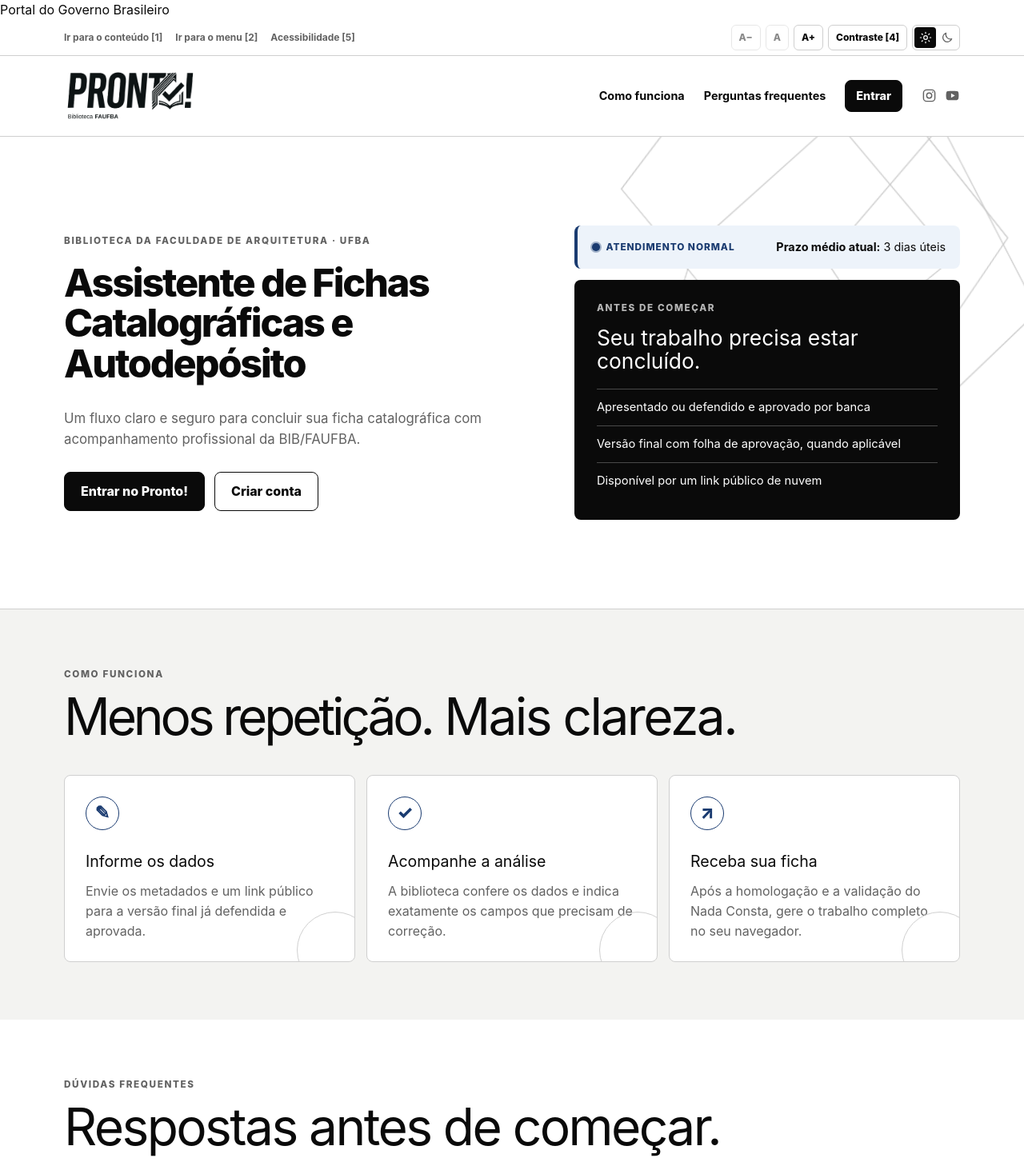
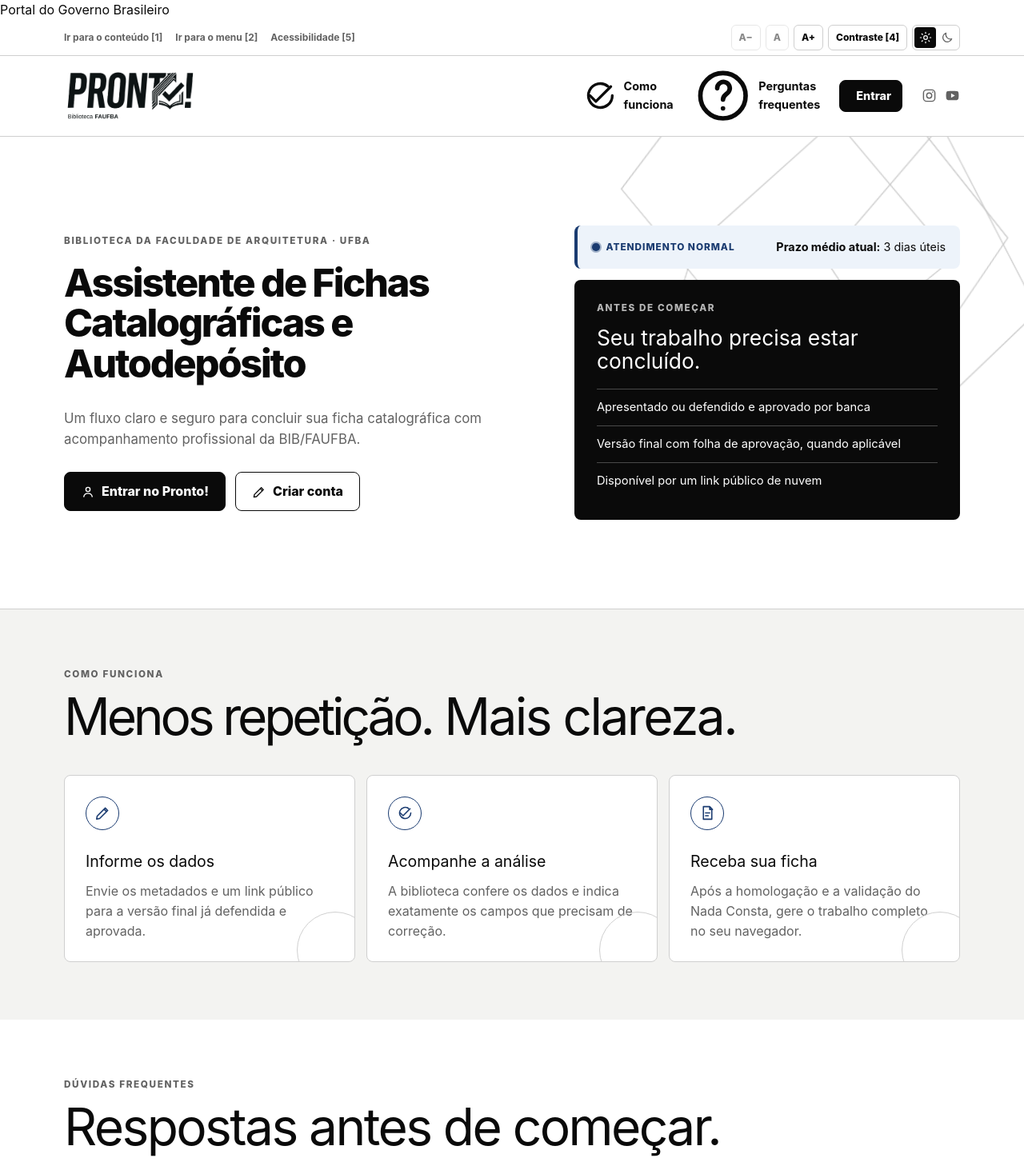
Before and after one commit to ramondavi/codex-projetos, a Next.js app: page / in a window 1280 px wide. Shown: the top 1453 px of the page at 80% size. Built offline with nearby package versions, Linux system fonts and the light colour scheme; no server answers; the database is empty.

Commit message:
feat: adiciona icones de orientacao

```diff
--- a/src/app/globals.css
+++ b/src/app/globals.css
@@ -194,9 +194,9 @@
 }
 .site-header__inner { min-height: 100px; display: flex; align-items: center; justify-content: space-between; gap: 24px; }
 .site-header__nav { display: flex; align-items: center; gap: 24px; font-size: 0.9rem; font-weight: 650; }
-.site-header__nav > a { text-decoration: none; }
+.site-header__nav > a { display: inline-flex; align-items: center; gap: 7px; text-decoration: none; }
 .site-header__nav > a:hover { color: var(--gold); }
-.site-header__access { padding: 8px 13px; border: 1px solid var(--text); border-radius: var(--radius); background: var(--text); color: var(--bg); font-weight: 800; }
+.site-header__access { display: inline-flex; align-items: center; gap: 7px; padding: 8px 13px; border: 1px solid var(--text); border-radius: var(--radius); background: var(--text); color: var(--bg); font-weight: 800; }
 .site-header__access:hover { background: var(--institutional); border-color: var(--institutional); color: #fff !important; transform: translateY(-1px); }
 .site-header__account { position: relative; padding-bottom: 10px; margin-bottom: -10px; }
 .site-header__submenu { position: absolute; top: 100%; right: 0; z-index: 20; display: grid; min-width: 210px; padding: 8px; border: 1px solid var(--line); border-radius: var(--radius); background: var(--surface-raised); box-shadow: var(--shadow); opacity: 0; pointer-events: none; transform: translateY(-6px); transition: opacity .18s ease, transform .18s ease; }
@@ -204,11 +204,11 @@
 .site-header__submenu a { padding: 9px 10px; color: var(--text); text-decoration: none; font-size: .8rem; }
 .site-header__submenu a:hover { background: var(--surface); color: var(--institutional); }
 .site-header__submenu form { margin-top: 4px; padding-top: 8px; border-top: 1px solid var(--line); }
-.site-header__logout { width: 100%; padding: 9px 10px; border: 0; background: transparent; color: #b91c1c; cursor: pointer; font: inherit; font-size: .8rem; font-weight: 800; text-align: left; text-decoration: underline; text-decoration-thickness: 1px; text-underline-offset: 3px; }
+.site-header__logout { display: inline-flex; align-items: center; gap: 7px; width: 100%; padding: 9px 10px; border: 0; background: transparent; color: #b91c1c; cursor: pointer; font: inherit; font-size: .8rem; font-weight: 800; text-align: left; text-decoration: underline; text-decoration-thickness: 1px; text-underline-offset: 3px; }
 .site-header__logout:hover { color: #7f1d1d; background: color-mix(in srgb, #b91c1c 8%, transparent); }
 .logout-icon { display: grid; place-items: center; width: 38px; height: 38px; padding: 0; border: 1px solid var(--institutional); border-radius: var(--radius); background: color-mix(in srgb, var(--institutional) 12%, var(--surface-raised)); color: var(--institutional); cursor: pointer; transition: transform .18s ease, background .18s ease, color .18s ease; }
 .logout-icon:hover { background: var(--institutional); color: var(--bg); transform: translateY(-1px); }
-.logout-icon svg { width: 18px; height: 18px; fill: none; stroke: currentColor; stroke-width: 1.9; stroke-linecap: round; stroke-linejoin: round; }
+.logout-icon svg { width: 18px; height: 18px; }
 .breadcrumb { font-size: .76rem; }
 .breadcrumb ol { display: flex; flex-wrap: wrap; gap: 7px; margin: 0; padding: 0; list-style: none; }
 .breadcrumb li { display: flex; align-items: center; gap: 7px; color: var(--text-muted); }
@@ -268,6 +268,8 @@
 .button--danger { border-color: #991b1b; background: #991b1b; color: #fff; }
 .button--danger:hover { border-color: #7f1d1d; background: #7f1d1d; color: #fff; box-shadow: 0 4px 12px rgb(153 27 27 / 24%); transform: translateY(-1px); }
 .button--full { width: 100%; }
+.button--with-icon { gap: 8px; }
+.button--with-icon svg { width: 18px; height: 18px; flex: 0 0 auto; }
 .hero__aside { position: relative; z-index: 1; align-self: center; }
 .notice { display: flex; align-items: center; justify-content: space-between; gap: 20px; padding: 16px 18px; border-radius: var(--radius); background: var(--institutional-soft); border-left: 4px solid var(--institutional); }
 .notice--alert { background: color-mix(in srgb, var(--danger) 10%, var(--surface)); border-left-color: var(--danger); }
@@ -302,7 +304,8 @@
 .step::after { content: ""; position: absolute; right: -24px; bottom: -34px; width: 96px; height: 96px; border: 1px solid var(--line); border-radius: 50%; transition: transform .32s ease, background .32s ease; }
 .step:hover { transform: translateY(-6px); border-color: var(--gold); box-shadow: var(--shadow); }
 .step:hover::after { transform: scale(1.75); background: color-mix(in srgb, var(--gold) 12%, transparent); }
-.step__icon { width: 42px; height: 42px; display: grid; place-items: center; border: 1px solid var(--gold); border-radius: 50%; color: var(--gold-dark); font-size: 1.4rem; font-weight: 800; transition: transform .28s ease, background .28s ease, color .28s ease; }
+.step__icon { width: 42px; height: 42px; display: grid; place-items: center; border: 1px solid var(--gold); border-radius: 50%; color: var(--gold-dark); transition: transform .28s ease, background .28s ease, color .28s ease; }
+.step__icon svg { width: 21px; height: 21px; }
 .step:hover .step__icon { transform: rotate(-9deg) scale(1.08); background: var(--gold); color: var(--bg); }
 .step h3 { margin: 24px 0 10px; font-size: 1.22rem; }
 .step p { margin: 0; color: var(--text-muted); }
@@ -793,6 +796,8 @@
 .field-review__previous-value strong { color: #8b3d15; }
 .queue-item__actions { display: grid; align-content: center; gap: 10px; }
 .queue-item__actions > span { color: var(--text-muted); font-size: 0.76rem; }
+.queue-search > span { display: inline-flex; align-items: center; gap: 6px; }
+.queue-search > span svg { width: 15px; height: 15px; color: var(--institutional); }
 .button--small { min-height: 40px; padding: 8px 13px; font-size: 0.8rem; }
 .queue-item__actions select { min-height: 40px; font-size: 0.78rem; }
 .dashboard-main--analysis { width: min(1240px, calc(100% - 72px)); }
--- a/src/app/page.tsx
+++ b/src/app/page.tsx
@@ -5,12 +5,13 @@
 import { SiteHeader } from "@/components/site-header";
 import { createClient } from "@/lib/supabase/server";
 import { isCurrentServiceAnnouncement } from "@/lib/service-announcements";
+import { AppIcon, type AppIconName } from "@/components/app-icon";
 
 const steps = [
-  ["pencil", "Informe os dados", "Envie os metadados e um link público para a versão final já defendida e aprovada."],
+  ["edit", "Informe os dados", "Envie os metadados e um link público para a versão final já defendida e aprovada."],
   ["review", "Acompanhe a análise", "A biblioteca confere os dados e indica exatamente os campos que precisam de correção."],
-  ["file", "Receba sua ficha", "Após a homologação e a validação do Nada Consta, gere o trabalho completo no seu navegador."],
-];
+  ["document", "Receba sua ficha", "Após a homologação e a validação do Nada Consta, gere o trabalho completo no seu navegador."],
+] as const satisfies readonly [AppIconName, string, string][];
 const fallbackHomeFaqs = [
   { id: "fallback-home-1", question: "Quem pode usar o Pronto!?", answer: "Estudantes da UFBA que precisam solicitar ficha catalográfica e realizar o autodepósito, além da equipe autorizada da BIB/FA." },
   { id: "fallback-home-2", question: "O trabalho completo é enviado ao Pronto!?", answer: "Não. O estudante informa um link público para análise e o PDF completo permanece no próprio dispositivo durante a mesclagem da ficha." },
@@ -37,7 +38,7 @@
               <p className="eyebrow">Biblioteca da Faculdade de Arquitetura · UFBA</p>
               <p className="hero__lead">Assistente de Fichas Catalográficas e Autodepósito</p>
               <p className="hero__description">Um fluxo claro e seguro para concluir sua ficha catalográfica com acompanhamento profissional da BIB/FAUFBA.</p>
-              {!user && <div className="actions"><Link className="button button--primary" href="/entrar">Entrar no Pronto!</Link><Link className="button button--secondary" href="/cadastro">Criar conta</Link></div>}
+              {!user && <div className="actions"><Link className="button button--primary button--with-icon" href="/entrar"><AppIcon name="account" />Entrar no Pronto!</Link><Link className="button button--secondary button--with-icon" href="/cadastro"><AppIcon name="edit" />Criar conta</Link></div>}
             </div>
             <div className="hero__aside">
               <Notice announcement={currentAnnouncement} />
@@ -61,7 +62,7 @@
             <div className="steps">
               {steps.map(([icon, title, description]) => (
                 <article className="step" key={icon}>
-                  <span className={`step__icon step__icon--${icon}`} aria-hidden="true">{icon === "pencil" ? "✎" : icon === "review" ? "✓" : "↗"}</span>
+                  <span className="step__icon" aria-hidden="true"><AppIcon name={icon} /></span>
                   <h3>{title}</h3>
                   <p>{description}</p>
                 </article>
--- /dev/null
+++ b/src/components/app-icon.tsx
@@ -0,0 +1,34 @@
+import type { ReactNode, SVGProps } from "react";
+
+export type AppIconName = "account" | "admin" | "arrowRight" | "book" | "calendar" | "check" | "document" | "edit" | "external" | "help" | "home" | "inbox" | "lock" | "logout" | "panelCollapse" | "panelExpand" | "queue" | "request" | "review" | "search" | "settings" | "shield" | "upload" | "work";
+
+const paths: Record<AppIconName, ReactNode> = {
+  account: <><circle cx="12" cy="8" r="3.5" /><path d="M5 20c.7-3.7 3-5.5 7-5.5s6.3 1.8 7 5.5" /></>,
+  admin: <><circle cx="12" cy="8" r="3" /><path d="M5 20c.8-3.5 3-5 7-5s6.2 1.5 7 5M19 6v4M17 8h4" /></>,
+  arrowRight: <path d="M5 12h14M13 6l6 6-6 6" />,
+  book: <><path d="M4 5.5A2.5 2.5 0 0 1 6.5 3H20v16H6.5A2.5 2.5 0 0 0 4 21.5z" /><path d="M4 5.5v16M8 7h8M8 11h8" /></>,
+  calendar: <><rect x="3" y="5" width="18" height="16" rx="2" /><path d="M7 3v4M17 3v4M3 10h18M8 14h3M8 17h6" /></>,
+  check: <path d="m5 12 4 4L19 6" />,
+  document: <><path d="M6 3h9l3 3v15H6zM15 3v4h4M9 12h6M9 16h4" /></>,
+  edit: <><path d="m4 16.5-.8 4.3 4.3-.8L19 8.5 15.5 5zM13.8 6.7l3.5 3.5" /></>,
+  external: <><path d="M14 4h6v6M20 4l-9 9" /><path d="M17 13v5a2 2 0 0 1-2 2H6a2 2 0 0 1-2-2V9a2 2 0 0 1 2-2h5" /></>,
+  help: <><circle cx="12" cy="12" r="9" /><path d="M9.7 9a2.5 2.5 0 1 1 4.5 1.5c-.9 1.1-2.2 1.4-2.2 3M12 17h.01" /></>,
+  home: <><path d="m3 11 9-8 9 8v9H4v-9" /><path d="M9 20v-5h6v5" /></>,
+  inbox: <><path d="M4 4h16v14H4zM4 14h5l1.5 2h3L15 14h5" /></>,
+  lock: <><rect x="5" y="10" width="14" height="11" rx="2" /><path d="M8 10V7a4 4 0 0 1 8 0v3" /></>,
+  logout: <><path d="M10 4H5v16h5M14 8l4 4-4 4M8 12h10" /></>,
+  panelCollapse: <><rect x="3.5" y="4" width="17" height="16" rx="2" /><path d="M9 4v16M16 9l-3 3 3 3" /></>,
+  panelExpand: <><rect x="3.5" y="4" width="17" height="16" rx="2" /><path d="M9 4v16M12 9l3 3-3 3" /></>,
+  queue: <><path d="M8 6h12M8 12h12M8 18h12" /><circle cx="4" cy="6" r="1" /><circle cx="4" cy="12" r="1" /><circle cx="4" cy="18" r="1" /></>,
+  request: <><path d="M6 3h9l3 3v15H6zM15 3v4h4M9 12h6M9 16h4" /></>,
+  review: <><path d="m5 12 4 4L19 6" /><path d="M20 12a8 8 0 1 1-3-6.2" /></>,
+  search: <><circle cx="10.8" cy="10.8" r="6.3" /><path d="m16 16 4.3 4.3" /></>,
+  settings: <><circle cx="12" cy="12" r="3" /><path d="M19.4 15a1.7 1.7 0 0 0 .3 1.9l.1.1-2.5 2.5-.1-.1a1.7 1.7 0 0 0-1.9-.3 1.7 1.7 0 0 0-1 1.6v.2h-3.6v-.2a1.7 1.7 0 0 0-1-1.6 1.7 1.7 0 0 0-1.9.3l-.1.1L5.2 17l.1-.1a1.7 1.7 0 0 0 .3-1.9 1.7 1.7 0 0 0-1.6-1H3.8v-3.6H4a1.7 1.7 0 0 0 1.6-1 1.7 1.7 0 0 0-.3-1.9l-.1-.1L7.7 5l.1.1a1.7 1.7 0 0 0 1.9.3 1.7 1.7 0 0 0 1-1.6v-.2h3.6v.2a1.7 1.7 0 0 0 1 1.6 1.7 1.7 0 0 0 1.9-.3l.1-.1 2.5 2.5-.1.1a1.7 1.7 0 0 0-.3 1.9 1.7 1.7 0 0 0 1.6 1h.2V14H21a1.7 1.7 0 0 0-1.6 1Z" /></>,
+  shield: <><path d="M12 3 20 6v5c0 5-3.4 8-8 10-4.6-2-8-5-8-10V6z" /><path d="m8.5 12 2.2 2.2 4.8-5" /></>,
+  upload: <><path d="M4 15v4h16v-4M12 4v11M8 8l4-4 4 4" /></>,
+  work: <><rect x="3" y="6" width="18" height="14" rx="2" /><path d="M8 6V4h8v2M3 12h18M10 12v2h4v-2" /></>,
+};
+
+export function AppIcon({ name, className, ...props }: { name: AppIconName } & SVGProps<SVGSVGElement>) {
+  return <svg className={className} aria-hidden="true" viewBox="0 0 24 24" fill="none" stroke="currentColor" strokeWidth="1.8" strokeLinecap="round" strokeLinejoin="round" {...props}>{paths[name]}</svg>;
+}
--- a/src/components/site-header.tsx
+++ b/src/components/site-header.tsx
@@ -4,6 +4,7 @@
 import { createClient } from "@/lib/supabase/server";
 import { PublicBreadcrumbs } from "./breadcrumbs";
 import { logout } from "@/app/auth-actions";
+import { AppIcon } from "./app-icon";
 
 export async function SiteHeader() {
   const supabase = await createClient();
@@ -19,9 +20,9 @@
         <div className="container site-header__inner">
         <div className="shell-brand"><Brand compact /></div>
         <nav id="menu-principal" aria-label="Navegação principal" className="site-header__nav" tabIndex={-1}>
-          <Link href="/#como-funciona">Como funciona</Link>
-          <Link href="/perguntas-frequentes">Perguntas frequentes</Link>
-          {user ? <div className="site-header__account"><Link className="site-header__access" href={accessHref}>{accessLabel}</Link><div className="site-header__submenu">{panelLinks.map(([label, href]) => <Link key={href} href={href}>{label}</Link>)}<form action={logout}><button className="site-header__logout" type="submit">↗ Sair da conta</button></form></div></div> : <Link className="site-header__access" href={accessHref}>{accessLabel}</Link>}
+          <Link href="/#como-funciona"><AppIcon name="review" />Como funciona</Link>
+          <Link href="/perguntas-frequentes"><AppIcon name="help" />Perguntas frequentes</Link>
+          {user ? <div className="site-header__account"><Link className="site-header__access" href={accessHref}><AppIcon name="account" />{accessLabel}</Link><div className="site-header__submenu">{panelLinks.map(([label, href]) => <Link key={href} href={href}>{label}</Link>)}<form action={logout}><button className="site-header__logout" type="submit"><AppIcon name="logout" />Sair da conta</button></form></div></div> : <Link className="site-header__access" href={accessHref}><AppIcon name="account" />{accessLabel}</Link>}
           <LibrarySocialLinks />
         </nav>
         </div>
--- a/src/components/staff-queue.tsx
+++ b/src/components/staff-queue.tsx
@@ -5,6 +5,7 @@
 import { useRouter, useSearchParams } from "next/navigation";
 import { createClient } from "@/lib/supabase/client";
 import type { QueueRequest, StaffOption } from "@/domain/staff-queue/types";
+import { AppIcon } from "./app-icon";
 
 const statusLabels: Record<string, string> = { submitted: "Na fila", in_review: "Em análise", changes_requested: "Correções solicitadas", approved: "Homologada", completed: "Concluída", canceled: "Cancelada" };
 const levelLabels: Record<string, string> = { undergraduate: "Graduação", specialization: "Especialização", master: "Mestrado", doctorate: "Doutorado" };
@@ -70,7 +71,7 @@
   return <>
     {error && <div className="auth-feedback auth-feedback--error" role="alert">{error}</div>}
     <section className="queue-filters" aria-label="Filtros da fila">
-      <label className="queue-search">Busca <input value={search} onChange={(e) => setSearch(e.target.value)} placeholder="Estudante, protocolo, título ou orientador" /></label>
+      <label className="queue-search"><span><AppIcon name="search" />Busca</span><input value={search} onChange={(e) => setSearch(e.target.value)} placeholder="Estudante, protocolo, título ou orientador" /></label>
       <label>Status <select value={status} onChange={(e) => setStatus(e.target.value)}><option value="">Todos</option>{Object.entries(statusLabels).map(([value, label]) => <option key={value} value={value}>{label}</option>)}</select></label>
       <label>Programa <select value={program} onChange={(e) => setProgram(e.target.value)}><option value="">Todos</option>{programs.map(([id, name]) => <option key={id} value={id}>{name}</option>)}</select></label>
       <label>Nível <select value={level} onChange={(e) => setLevel(e.target.value)}><option value="">Todos</option>{Object.entries(levelLabels).map(([value, label]) => <option key={value} value={value}>{label}</option>)}</select></label>
@@ -81,7 +82,7 @@
     <section className="queue-list" aria-label="Solicitações">
       {filtered.map((item) => <article className="queue-item" key={item.id}>
         <div className="queue-item__main"><div className="queue-item__meta"><span className={`status-badge status-badge--${item.status}`}>{statusLabels[item.status] ?? item.status}</span><span className={`progress-badge progress-badge--${item.progressTone}`}>Agora: {item.progressLabel}</span><span>{item.protocol}</span><span>{levelLabels[item.level]}</span>{item.hasInternalNote && <span title="Há observação interna">● Observação interna</span>}</div><h2>{item.title}</h2><p>{item.studentName} · {item.programName}</p><small>Orientador: {item.advisorName || "Não informado"} · Enviada {new Intl.RelativeTimeFormat("pt-BR", { numeric: "auto" }).format(-Math.max(0, Math.floor((Date.now() - new Date(item.submittedAt).getTime()) / 86400000)), "day")}</small></div>
-        <div className="queue-item__actions"><span>{item.assigneeName ? `Responsável: ${item.assigneeName}` : "Sem responsável"}</span>{!item.assignedTo && <button className="button button--primary button--small" disabled={pending} onClick={() => runAction("assume_cataloging_request", item.id)}>Assumir atendimento</button>}{item.assignedTo === currentUserId && <><Link className="button button--primary button--small" href={`/painel/atendimento/${item.id}`}>Abrir análise</Link><button className="text-button" disabled={pending} onClick={() => runAction("release_cataloging_request", item.id)}>Devolver à fila</button></>}{item.assignedTo && item.assignedTo !== currentUserId && <Link className="button button--secondary button--small" href={`/painel/atendimento/${item.id}`}>Visualizar</Link>}{isAdministrator && <select aria-label={`Reatribuir ${item.protocol}`} defaultValue="" onChange={(e) => reassign(item.id, e.target.value)} disabled={pending}><option value="">Reatribuir…</option>{staff.map((member) => <option key={member.id} value={member.id}>{member.fullName}</option>)}</select>}</div>
+        <div className="queue-item__actions"><span>{item.assigneeName ? `Responsável: ${item.assigneeName}` : "Sem responsável"}</span>{!item.assignedTo && <button className="button button--primary button--small button--with-icon" disabled={pending} onClick={() => runAction("assume_cataloging_request", item.id)}><AppIcon name="work" />Assumir atendimento</button>}{item.assignedTo === currentUserId && <><Link className="button button--primary button--small button--with-icon" href={`/painel/atendimento/${item.id}`}><AppIcon name="review" />Abrir análise</Link><button className="text-button" disabled={pending} onClick={() => runAction("release_cataloging_request", item.id)}>Devolver à fila</button></>}{item.assignedTo && item.assignedTo !== currentUserId && <Link className="button button--secondary button--small button--with-icon" href={`/painel/atendimento/${item.id}`}><AppIcon name="search" />Visualizar</Link>}{isAdministrator && <select aria-label={`Reatribuir ${item.protocol}`} defaultValue="" onChange={(e) => reassign(item.id, e.target.value)} disabled={pending}><option value="">Reatribuir…</option>{staff.map((member) => <option key={member.id} value={member.id}>{member.fullName}</option>)}</select>}</div>
       </article>)}
       {filtered.length === 0 && <div className="history-empty"><div><p className="eyebrow">Fila</p><h2>Nenhuma solicitação encontrada</h2></div><p>Altere os filtros ou aguarde a entrada de novos protocolos.</p></div>}
     </section>
```
Also changed, not shown: src/components/dashboard-shell.tsx (+4 -18 lines), 1 other file (tests, documents, lock files or other folders).
